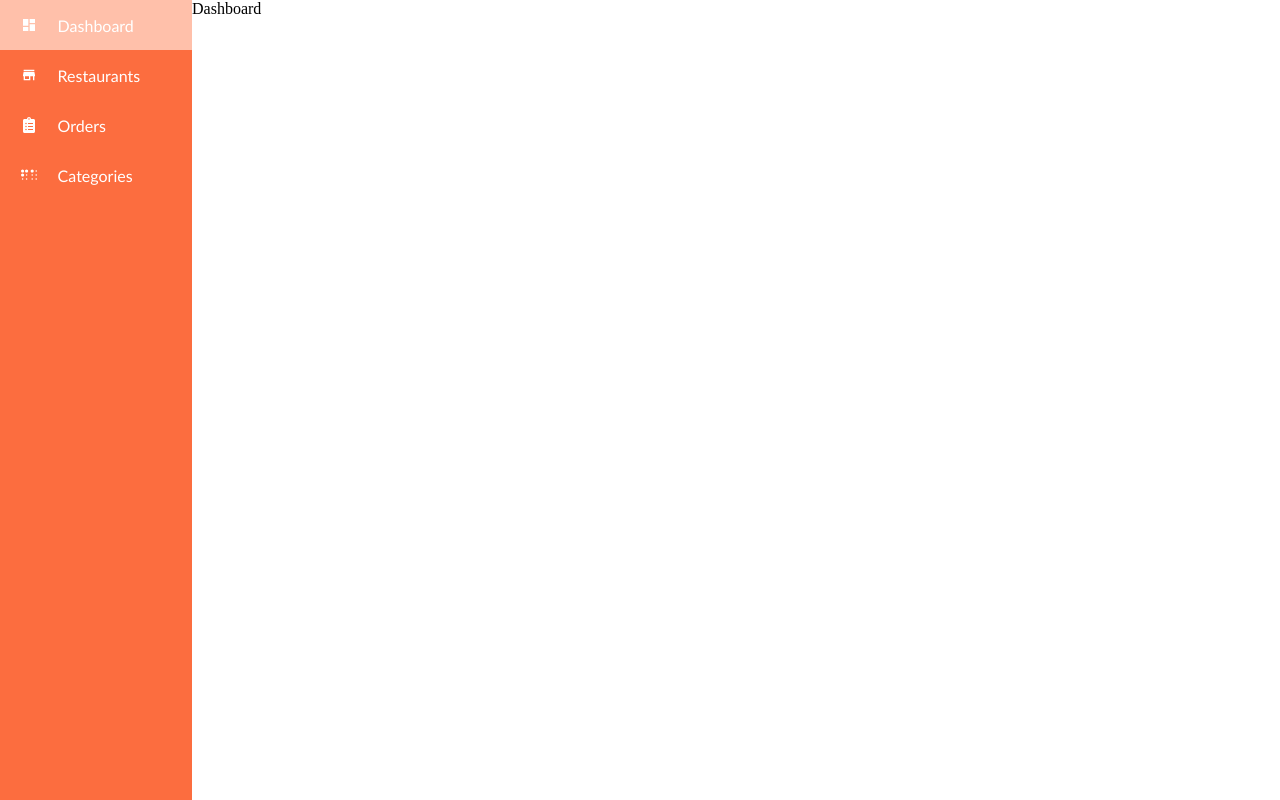
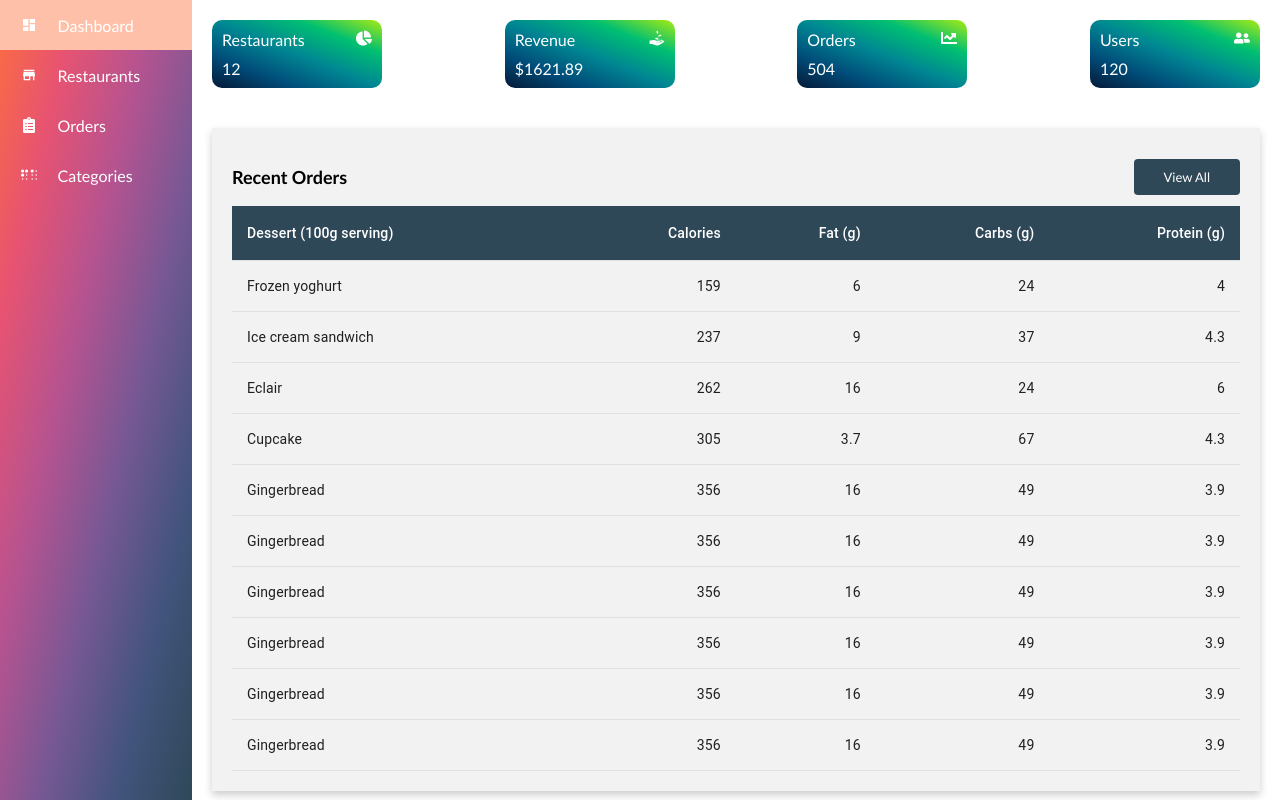
Before and after one commit to sumanthakkala/FoodOnWheels, a React (Create React App) app in the folder dashboard-react/: page / in a window 1280 px wide. Built offline with nearby package versions, Linux system fonts and the light colour scheme.

Commit message:
dashboard template with dummy data

```diff
--- a/dashboard-react/package.json
+++ b/dashboard-react/package.json
@@ -3,6 +3,7 @@
   "version": "0.1.0",
   "private": true,
   "dependencies": {
+    "@material-ui/core": "^4.11.3",
     "@testing-library/jest-dom": "^5.11.10",
     "@testing-library/react": "^11.2.5",
     "@testing-library/user-event": "^12.8.3",
--- a/dashboard-react/src/components/sidebar/sidebar.css
+++ b/dashboard-react/src/components/sidebar/sidebar.css
@@ -1,7 +1,16 @@
 .sidebar {
   height: 100%;
   width: 15vw;
-  background-color: #fc6d3f;
+  /* background-color: #fc6d3f; */
+  background-image: linear-gradient(
+    to right bottom,
+    #fc6d3f,
+    #e75371,
+    #b65390,
+    #775894,
+    #42547d,
+    #2f4858
+  );
 }
 
 .sidebarList {
--- a/dashboard-react/src/pages/dashboard/Dashboard.js
+++ b/dashboard-react/src/pages/dashboard/Dashboard.js
@@ -1,10 +1,152 @@
 import React from 'react'
 import './dashboard.css'
+import { FaChartPie, FaUserFriends, FaChartLine } from "react-icons/fa";
+import { GiReceiveMoney } from "react-icons/gi";
+import { NavLink } from 'react-router-dom'
+
+
+
+import { withStyles, makeStyles } from '@material-ui/core/styles';
+import Table from '@material-ui/core/Table';
+import TableBody from '@material-ui/core/TableBody';
+import TableCell from '@material-ui/core/TableCell';
+import TableContainer from '@material-ui/core/TableContainer';
+import TableHead from '@material-ui/core/TableHead';
+import TableRow from '@material-ui/core/TableRow';
+
+
+function getOverviewData() {
+    return (
+        <div className="overviewContainer">
+            <div className="overviewTile">
+                <div className="row">
+                    <div>
+                        Restaurants
+                    </div>
+                    <FaChartPie />
+                </div>
+
+                <div>
+                    12
+                </div>
+            </div>
+
+
+            <div className="overviewTile">
+                <div className="row">
+                    <div>
+                        Revenue
+                    </div>
+                    <GiReceiveMoney />
+                </div>
+
+                <div>
+                    $1621.89
+                </div>
+            </div>
+
+
+            <div className="overviewTile">
+                <div className="row">
+                    <div>
+                        Orders
+                    </div>
+                    <FaChartLine />
+                </div>
+
+                <div>
+                    504
+                </div>
+            </div>
+
+
+            <div className="overviewTile">
+                <div className="row">
+                    <div>
+                        Users
+                    </div>
+                    <FaUserFriends />
+                </div>
+
+                <div>
+                    120
+                </div>
+            </div>
+        </div>
+    )
+}
+
+
+
+function createData(name, calories, fat, carbs, protein) {
+    return { name, calories, fat, carbs, protein };
+}
+
+const rows = [
+    createData('Frozen yoghurt', 159, 6.0, 24, 4.0),
+    createData('Ice cream sandwich', 237, 9.0, 37, 4.3),
+    createData('Eclair', 262, 16.0, 24, 6.0),
+    createData('Cupcake', 305, 3.7, 67, 4.3),
+    createData('Gingerbread', 356, 16.0, 49, 3.9),
+    createData('Gingerbread', 356, 16.0, 49, 3.9),
+    createData('Gingerbread', 356, 16.0, 49, 3.9),
+    createData('Gingerbread', 356, 16.0, 49, 3.9),
+    createData('Gingerbread', 356, 16.0, 49, 3.9),
+    createData('Gingerbread', 356, 16.0, 49, 3.9),
+
+];
+
+function getRecentOrdersComponent() {
+    return (
+
+        <div className="recentOrdersContainer">
+            <div className="row">
+                <p>
+                    Recent Orders
+            </p>
+                <NavLink to="/orders" className="button">View All</NavLink>
+            </div>
+
+            <div>
+                <TableContainer>
+                    <Table className="table" size="small" aria-label="a dense table">
+                        <TableHead>
+                            <TableRow>
+                                <TableCell className="tableheaderCell">Dessert (100g serving)</TableCell>
+                                <TableCell className="tableheaderCell" align="right">Calories</TableCell>
+                                <TableCell className="tableheaderCell" align="right">Fat&nbsp;(g)</TableCell>
+                                <TableCell className="tableheaderCell" align="right">Carbs&nbsp;(g)</TableCell>
+                                <TableCell className="tableheaderCell" align="right">Protein&nbsp;(g)</TableCell>
+                            </TableRow>
+                        </TableHead>
+                        <TableBody>
+                            {rows.map((row) => (
+                                <TableRow key={row.name}>
+                                    <TableCell className="tableCell" component="th" scope="row">
+                                        {row.name}
+                                    </TableCell>
+                                    <TableCell className="tableCell" align="right">{row.calories}</TableCell>
+                                    <TableCell className="tableCell" align="right">{row.fat}</TableCell>
+                                    <TableCell className="tableCell" align="right">{row.carbs}</TableCell>
+                                    <TableCell className="tableCell" align="right">{row.protein}</TableCell>
+                                </TableRow>
+                            ))}
+                        </TableBody>
+                    </Table>
+                </TableContainer>
+            </div>
+        </div>
+
+    )
+}
 
 function Dashboard() {
+
     return (
         <div className="container">
-            Dashboard
+            {getOverviewData()}
+
+            {getRecentOrdersComponent()}
         </div>
     )
 }
--- a/dashboard-react/src/pages/dashboard/dashboard.css
+++ b/dashboard-react/src/pages/dashboard/dashboard.css
@@ -1,3 +1,80 @@
 .container {
   flex: 1;
+  font-family: "Trebuchet MS", "Lucida Sans Unicode", "Lucida Grande",
+    "Lucida Sans", Arial, sans-serif;
+  overflow: auto;
 }
+
+.overviewContainer {
+  display: flex;
+  flex-direction: row;
+  justify-content: space-between;
+  padding: 20px;
+}
+
+.overviewTile {
+  border-radius: 10px;
+  background-image: linear-gradient(
+    to right top,
+    #051937,
+    #004d7a,
+    #008793,
+    #00bf72,
+    #a8eb12
+  );
+  color: white;
+  width: 150px;
+  padding: 10px;
+}
+
+.overviewTile .row {
+  display: flex;
+  flex-direction: row;
+  justify-content: space-between;
+  margin-bottom: 10px;
+}
+
+.table {
+  minwidth: 700;
+}
+
+.tableCell {
+  padding: 15px !important;
+}
+
+.tableheaderCell {
+  padding: 15px !important;
+  background-color: #2f4858;
+  color: white !important;
+}
+
+.recentOrdersContainer {
+  padding: 20px;
+  box-shadow: 0 4px 8px 0 rgba(0, 0, 0, 0.2);
+  background-color: #f2f2f2;
+  margin: 20px;
+}
+.recentOrdersContainer .row {
+  display: flex;
+  flex-direction: row;
+  justify-content: space-between;
+  align-items: center;
+}
+
+tr:nth-child(even) {
+  /* background-color: #f2f2f2; */
+}
+
+.recentOrdersContainer p {
+  font-size: large;
+  font-weight: bold;
+}
+
+.button {
+  background-color: #2f4858;
+  color: white;
+  border-radius: 4px;
+  text-decoration: none;
+  padding: 10px 30px 10px 30px;
+  font-size: small;
+}
--- a/dashboard-react/src/pages/orders/orders.css
+++ b/dashboard-react/src/pages/orders/orders.css
@@ -1,3 +1,6 @@
 .container {
   flex: 1;
+  font-family: "Trebuchet MS", "Lucida Sans Unicode", "Lucida Grande",
+    "Lucida Sans", Arial, sans-serif;
+  overflow: auto;
 }
--- a/dashboard-react/src/pages/restaurants/restaurants.css
+++ b/dashboard-react/src/pages/restaurants/restaurants.css
@@ -1,3 +1,6 @@
 .container {
   flex: 1;
+  font-family: "Trebuchet MS", "Lucida Sans Unicode", "Lucida Grande",
+    "Lucida Sans", Arial, sans-serif;
+  overflow: auto;
 }
```
Also changed, not shown: 1 other file (tests, documents, lock files or other folders).
